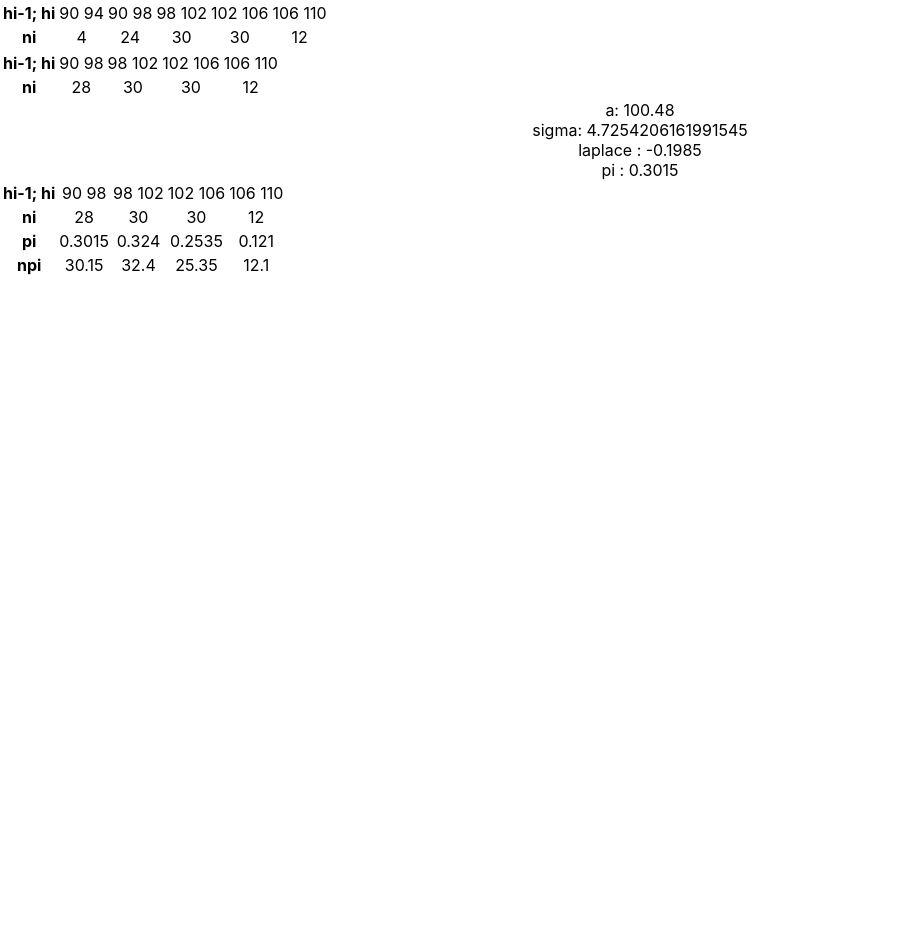
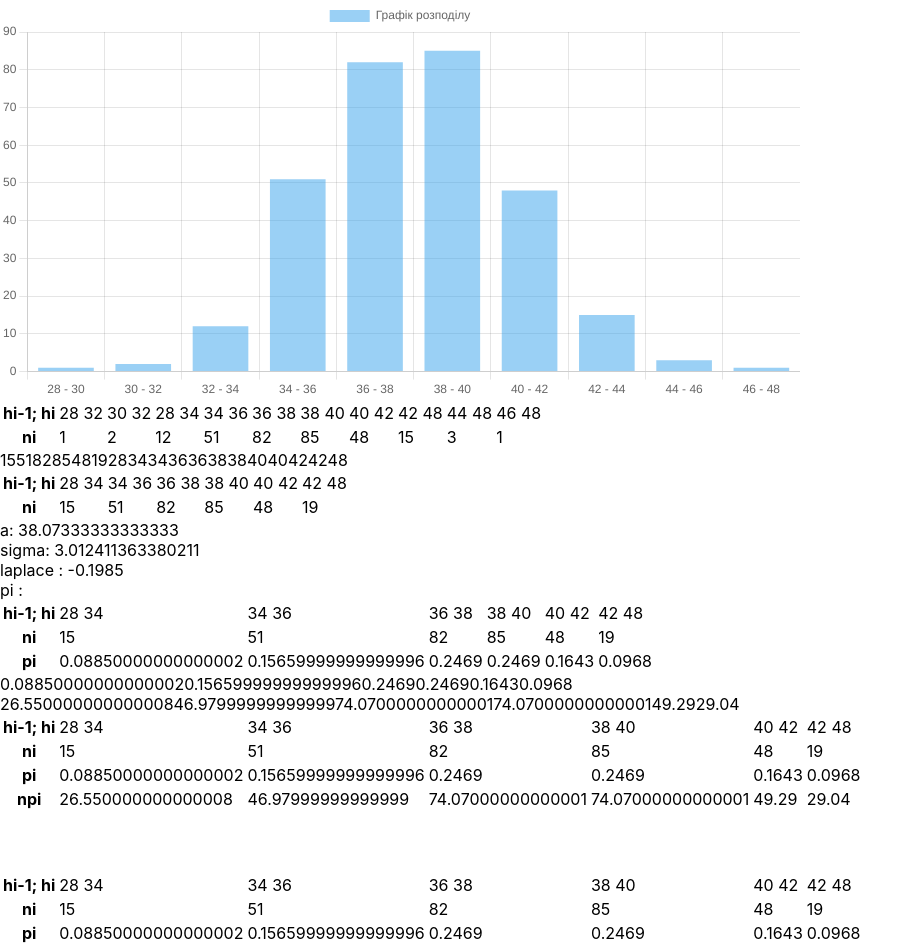
Before and after one commit to kriperAsasin2007/Tims-02, a React (Create React App) app: page / in a window 1280 px wide. Shown: the top 948 px of the page, without its empty margins (0-923 px from the left). Before the commit the page ends 800 px from the top, so only its background shows below. Built offline with nearby package versions, Linux system fonts and the light colour scheme.

Commit message:
Fixed X cryt and added charts

```diff
--- a/package.json
+++ b/package.json
@@ -6,7 +6,9 @@
     "@testing-library/jest-dom": "^5.17.0",
     "@testing-library/react": "^13.4.0",
     "@testing-library/user-event": "^13.5.0",
+    "chart.js": "^4.4.2",
     "react": "^18.2.0",
+    "react-chartjs-2": "^5.2.0",
     "react-dom": "^18.2.0",
     "react-scripts": "5.0.1",
     "web-vitals": "^2.1.4"
--- a/src/App.css
+++ b/src/App.css
@@ -1,38 +1,7 @@
-.App {
-  text-align: center;
+/* .npi .item {
+  margin-right: 20px;
+} */
+
+.bar-container {
+  width: 800px;
 }
-
-.App-logo {
-  height: 40vmin;
-  pointer-events: none;
-}
-
-@media (prefers-reduced-motion: no-preference) {
-  .App-logo {
-    animation: App-logo-spin infinite 20s linear;
-  }
-}
-
-.App-header {
-  background-color: #282c34;
-  min-height: 100vh;
-  display: flex;
-  flex-direction: column;
-  align-items: center;
-  justify-content: center;
-  font-size: calc(10px + 2vmin);
-  color: white;
-}
-
-.App-link {
-  color: #61dafb;
-}
-
-@keyframes App-logo-spin {
-  from {
-    transform: rotate(0deg);
-  }
-  to {
-    transform: rotate(360deg);
-  }
-}
--- a/src/App.js
+++ b/src/App.js
@@ -1,17 +1,79 @@
 import './App.css';
+import BarChart from './charts/BarChart';
 import NormalDistCheck from './distributionsCheks/NormalDistCheck';
 
-const intervals = [[90,94], [94,98], [98,102], [102,106], [106,110]];
-const ni = [4,24,30,30,12];
+const chiSquaredTable = {
+  1: { 0.01: 6.6, 0.025: 5.0, 0.05: 3.8, 0.95: 0.0039, 0.975: 0.00098, 0.99: 0.00016 },
+  2: { 0.01: 9.2, 0.025: 7.4, 0.05: 6.0, 0.95: 0.103, 0.975: 0.051, 0.99: 0.020 },
+  3: { 0.01: 11.3, 0.025: 9.4, 0.05: 7.8, 0.95: 0.352, 0.975: 0.216, 0.99: 0.115 },
+  4: { 0.01: 13.3, 0.025: 11.1, 0.05: 9.5, 0.95: 0.711, 0.975: 0.484, 0.99: 0.297 },
+  5: { 0.01: 15.1, 0.025: 12.8, 0.05: 11.5, 0.95: 0.831, 0.975: 0.554, 0.99: 0.351 },
+  6: { 0.01: 16.8, 0.025: 14.4, 0.05: 12.6, 0.95: 1.64, 0.975: 1.24, 0.99: 0.872 },
+  7: { 0.01: 18.5, 0.025: 16.0, 0.05: 14.1, 0.95: 2.17, 0.975: 1.69, 0.99: 1.24 },
+  8: { 0.01: 20.1, 0.025: 17.5, 0.05: 15.5, 0.95: 2.73, 0.975: 2.18, 0.99: 1.65 },
+  9: { 0.01: 21.7, 0.025: 19.0, 0.05: 16.9, 0.95: 2.70, 0.975: 2.09, 0.99: 1.65 },
+  10: { 0.01: 23.2, 0.025: 20.5, 0.05: 18.3, 0.95: 3.94, 0.975: 3.25, 0.99: 2.56 },
+  11: { 0.01: 24.7, 0.025: 21.9, 0.05: 19.7, 0.95: 4.57, 0.975: 3.82, 0.99: 3.05 },
+  12: { 0.01: 26.2, 0.025: 23.3, 0.05: 21.0, 0.95: 5.23, 0.975: 4.40, 0.99: 3.57 },
+  13: { 0.01: 27.7, 0.025: 24.7, 0.05: 22.4, 0.95: 5.89, 0.975: 5.01, 0.99: 4.11 },
+  14: { 0.01: 29.1, 0.025: 26.1, 0.05: 23.7, 0.95: 6.57, 0.975: 5.63, 0.99: 4.66 },
+  15: { 0.01: 30.6, 0.025: 27.5, 0.05: 25.0, 0.95: 7.26, 0.975: 6.26, 0.99: 5.23 },
+  16: { 0.01: 32.0, 0.025: 28.8, 0.05: 26.3, 0.95: 7.96, 0.975: 6.91, 0.99: 5.81 },
+  17: { 0.01: 33.4, 0.025: 30.2, 0.05: 27.6, 0.95: 8.67, 0.975: 7.56, 0.99: 6.41 },
+  18: { 0.01: 34.8, 0.025: 31.5, 0.05: 28.9, 0.95: 9.39, 0.975: 8.23, 0.99: 7.01 },
+  19: { 0.01: 36.2, 0.025: 32.9, 0.05: 30.1, 0.95: 10.1, 0.975: 8.91, 0.99: 7.63 },
+  20: { 0.01: 37.6, 0.025: 34.2, 0.05: 31.4, 0.95: 10.9, 0.975: 9.59, 0.99: 8.26 },
+  21: { 0.01: 38.9, 0.025: 35.5, 0.05: 32.7, 0.95: 11.6, 0.975: 10.3, 0.99: 8.90 },
+  22: { 0.01: 40.3, 0.025: 36.8, 0.05: 33.9, 0.95: 12.3, 0.975: 11.0, 0.99: 9.54 },
+  23: { 0.01: 41.6, 0.025: 38.1, 0.05: 35.2, 0.95: 13.1, 0.975: 11.7, 0.99: 10.2 },
+  24: { 0.01: 43.0, 0.025: 39.4, 0.05: 36.4, 0.95: 13.8, 0.975: 12.4, 0.99: 10.9 },
+  25: { 0.01: 44.3, 0.025: 40.6, 0.05: 37.7, 0.95: 14.6, 0.975: 13.1, 0.99: 11.5 },
+  26: { 0.01: 45.6, 0.025: 41.9, 0.05: 38.9, 0.95: 15.4, 0.975: 13.8, 0.99: 12.2 },
+  27: { 0.01: 47.0, 0.025: 43.2, 0.05: 40.1, 0.95: 16.2, 0.975: 14.6, 0.99: 12.9 },
+  28: { 0.01: 48.3, 0.025: 44.5, 0.05: 41.3, 0.95: 16.9, 0.975: 15.3, 0.99: 13.6 },
+  29: { 0.01: 49.6, 0.025: 45.7, 0.05: 42.6, 0.95: 17.7, 0.975: 16.0, 0.99: 14.3 },
+  30: { 0.01: 50.9, 0.025: 47.0, 0.05: 43.8, 0.95: 18.5, 0.975: 16.8, 0.99: 15.0 },
+};
+
+// Нормальний зошит
+
+// const intervals = [[90,94], [94,98], [98,102], [102,106], [106,110]];
+// const ni = [4,24,30,30,12];
+
+// Показниковий зошит
 
 // const intervals = [[0,6], [6,12], [12,18], [18,24], [24,30], [30,36], [36,42]];
 // const ni = [115,51,18,9,4,2,1];
 
+// Нормальний перша задача лаба
+
+const intervals = [[28,30], [30,32], [32,34], [34,36], [36,38], [38,40], [40,42], [42,44], [44,46], [46,48]];
+const ni = [1,2,12,51,82,85,48,15,3,1];
+
+
+// Перевірка Павла
+
+// const intervals = [[170,180], [180,190], [190,200], [200,210], [210,220], [220,230], [230,240], [240,250], [250,260], [260,270]];
+// const ni = [4,8,26,52,76,66,48,24,11,6];
+
+const intervalsStr = intervals.map(interval => `${interval[0].toString()} - ${interval[1].toString()}`);
+
+const statData = {
+  labels: intervalsStr,
+  datasets: [{
+    label: 'Графік розподілу',
+    data: ni,
+  }]
+}
+
 function App() {
   return (
     <div className="App">
+      <div className='bar-container'>
+        <BarChart data={statData} />
+      </div>
 
-      <NormalDistCheck a={1} sigma={2} intervals={intervals} ni={ni} />
+      <NormalDistCheck alpha={0.05} intervals={intervals} ni={ni} chiSquaredTable = {chiSquaredTable} />
     </div>
   );
 }
--- /dev/null
+++ b/src/charts/BarChart.jsx
@@ -0,0 +1,8 @@
+import { Bar } from "react-chartjs-2";
+import Chart from 'chart.js/auto';
+
+const BarChart = ({data}) => {
+    return ( <Bar data={data} /> );
+}
+
+export default BarChart;
--- a/src/distributionsCheks/NormalDistCheck.jsx
+++ b/src/distributionsCheks/NormalDistCheck.jsx
@@ -1,11 +1,10 @@
-import { useState } from "react";
 import ShowTableContinious from "../utils/ShowTableContinious";
 
 
 
 
 
-const NormalDistCheck = ({a, sigma, intervals, ni}) => {
+const NormalDistCheck = ({a, sigma, intervals, ni, alpha, chiSquaredTable}) => {
 
     const laplaceTable = [
         { x: 0, phi: 0 },
@@ -268,15 +267,33 @@ const NormalDistCheck = ({a, sigma, intervals, ni}) => {
         { x: 5, phi: 0.499997 }
       ];
 
-    // Create copies of the arrays
+    let s = 0;
+    if (!a) {
+        s++;
+    }
+    if (!sigma) {
+        s++;
+    }
+    //alert(s);
+
+    // Create copies for the ni refactoring
     const newIntervals = [...intervals];
     const newNi = [...ni];
+
     const pi = [];
     const npi = [];
+
+    // Create copies for the npi refactoring
+
+    let newIntervalsNpi = [...newIntervals];
+    let newNiNpi = [...newNi];
+    let newPi = [];
+    let newNpi = [...npi];
 
 
     const checkNi = (ni) => {
         let toReturn;
+        // alert(ni.length);
         for (let i = 0; i < ni.length; i++) {
             if(ni[i] < 5) {
                 toReturn = i;
@@ -372,9 +389,12 @@ const NormalDistCheck = ({a, sigma, intervals, ni}) => {
 
     const setPi = (intervals, ni) => {
         let a = getA(intervals, ni);
+
         let sigma = getSigma(intervals, ni);
+        // alert(sigma);
 
         let phi = getPhi((intervals[0][1] - a) / sigma);
+        // alert(phi)
         pi.push(phi + 0.5);
 
         for (let i = 1; i < ni.length - 1; i++) {
@@ -385,21 +405,108 @@ const NormalDistCheck = ({a, sigma, intervals, ni}) => {
 
         let sum = pi.reduce((sum, curr) => sum + curr, 0);
         pi.push(1 - sum);
+
+
     }
 
     const setNpi = (pi, ni) => {
         let n = ni.reduce((sum, curr) => sum + curr, 0);
         for (let i = 0; i < pi.length; i++) {
             npi.push(pi[i] * n);
+            //newNpi.push(npi[i]);
         }
     }
 
 
+    const checkNpi = (npi) => {
+        let toReturn;
+        for (let i = 0; i < npi.length; i++) {
+            if(npi[i] < 10) {
+                toReturn = i;
+            }
+
+        }
+        return toReturn;
+    }
+
+    const fixNpi = () => {
+        let index = checkNpi(npi);
+
+        while(index !== undefined) {
+            let tempH = newIntervalsNpi[index];
+            let tempN = newNiNpi[index];
+            let tempPi = newPi[index];
+            let tempNpi = newNpi[index];
+
+
+
+
+            // Splice the copied arrays
+            newIntervalsNpi.splice(index, 1);
+            newNiNpi.splice(index, 1);
+            newPi.splice(index, 1);
+            newNpi.splice(index,1);
+
+
+
+            if(index !== 0) {
+
+                newIntervalsNpi[index - 1][1] = tempH[1];
+
+                newNiNpi[index - 1] += tempN;
+
+                newPi[index - 1] += tempPi;
+
+                newNpi[index - 1] += tempNpi;
+            }
+            else {
+
+                newIntervalsNpi[index][0] = tempH[0];
+
+                newNiNpi[index] += tempN;
+
+                newPi[index] += tempPi;
+
+                newNpi[index] += tempNpi;
+            }
+
+            // alert(`interval[1]: ${newIntervals[index][1]}`);
+            index = checkNpi(newNpi);
+
+
+            // alert(`index: ${index}`);
+        }
+    }
+
+    const getXEmp = () => {
+        let r = newNpi.length - 1;
+        //alert(npi.length);
+        let sum = 0;
+
+        for (let i = 0; i < r+1; i++) {
+            //alert(newNiNpi[i]);
+            sum += (newNiNpi[i] - newNpi[i])**2/newNpi[i];
+        }
+
+        return sum;
+    }
+
+    const getXCryt = (alpha, s) => {
+        let r = newNpi.length - 1;
+        alert(r);
+
+        let df = r-s;
+
+        return chiSquaredTable[df][alpha];
+
+    }
 
     return (
         <div className='normal-dist-container'>
             <ShowTableContinious intervals={intervals} ni={ni} />
             {fixNi(ni)}
+            {newNiNpi = [...newNi]}
+            {newIntervalsNpi = [...newIntervals]}
             <ShowTableContinious intervals={newIntervals} ni={newNi} />
             <div>
                 a: {getA(newIntervals, newNi)}
@@ -415,11 +522,28 @@ const NormalDistCheck = ({a, sigma, intervals, ni}) => {
 
             <div>
                 pi : {setPi(newIntervals, newNi)}
-                {pi[0]}
+                <ShowTableContinious intervals={newIntervals} ni={newNi} pi={pi}/>
+                {newPi = [...pi]}
             </div>
             {setNpi(pi, newNi)}
+            {newNpi = [...npi]}
 
-            <ShowTableContinious intervals={newIntervals} ni={newNi} pi={pi} npi={npi}/>
+             <ShowTableContinious intervals={newIntervals} ni={newNi} pi={pi} npi={npi}/>
+
+            {fixNpi()}
+
+            <br />
+            <br />
+            <br />
+            <ShowTableContinious intervals={newIntervalsNpi} ni={newNiNpi} pi={newPi} npi={newNpi}/>
+
+            <div>
+                X epm: {getXEmp()}
+            </div>
+
+            <div>
+                X cryt: {getXCryt(alpha, s)}
+            </div>
         </div>
      );
 }
--- a/src/utils/ShowTableContinious.jsx
+++ b/src/utils/ShowTableContinious.jsx
@@ -21,10 +21,10 @@ const ShowTableContinious = ({intervals, ni, pi, npi}) => {
                     ))}
                 </tr>}
 
-                {npi && <tr>
+                {npi && <tr className='npi'>
                     <th>npi</th>
                     {npi.map(npi => (
-                        <td>{npi}</td>
+                        <td className='item'>{npi}</td>
                     ))}
                 </tr>}
             </table>
```
Also changed, not shown: 1 other file (tests, documents, lock files or other folders).
